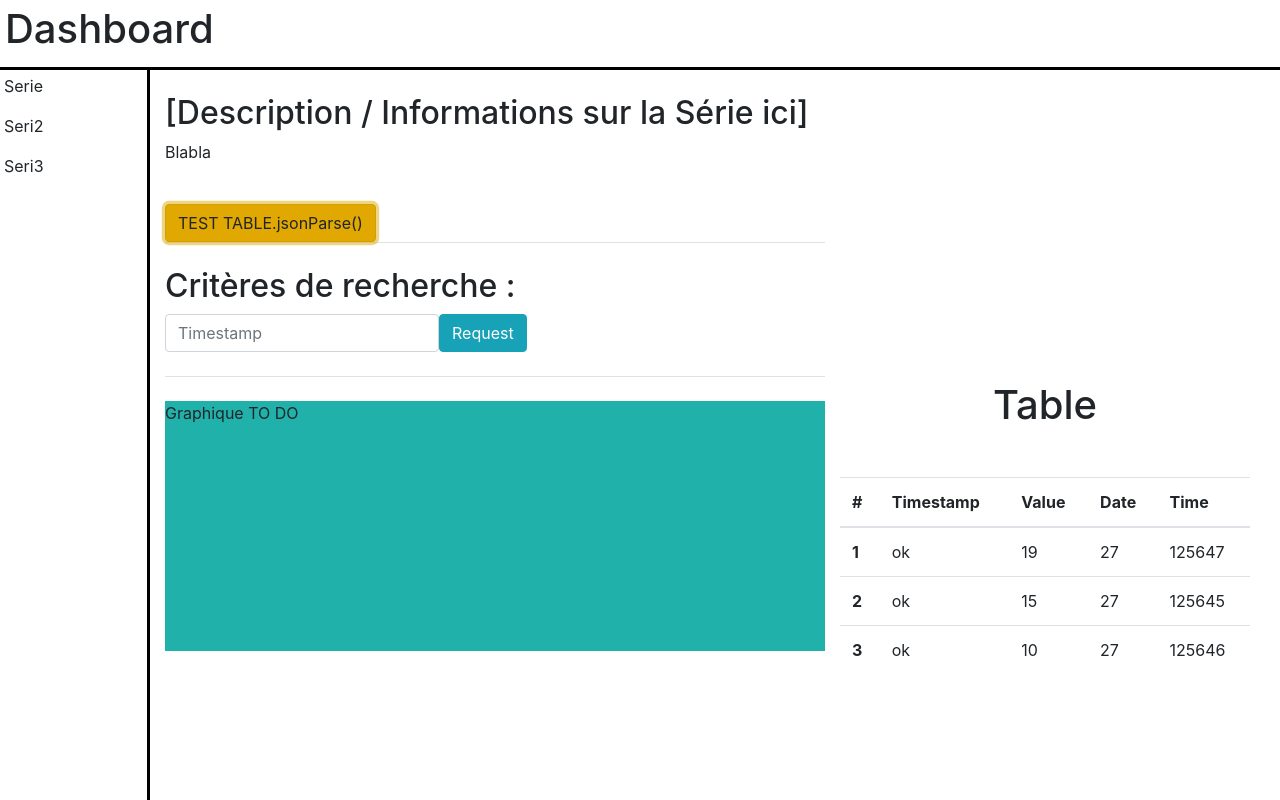
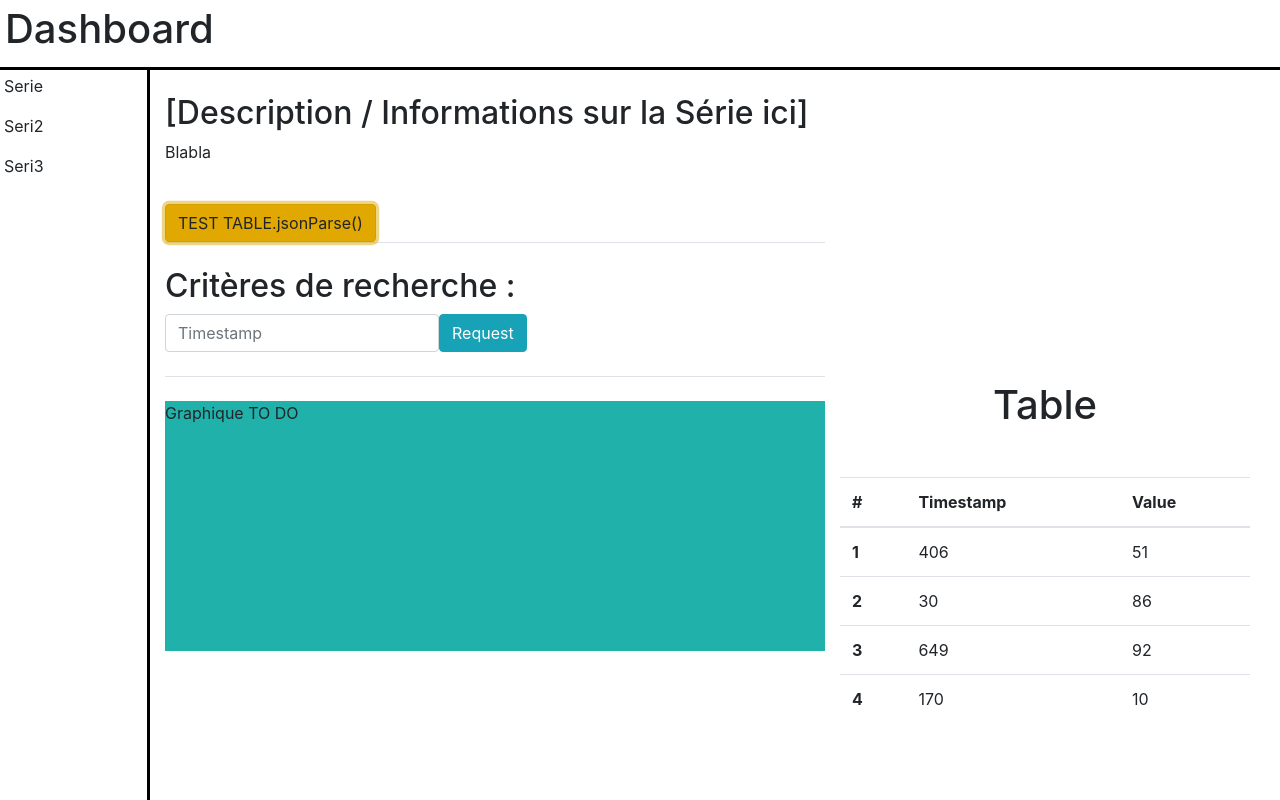
Before and after one commit to PierreTSE/2020-BDD-dashboard, a Vue app: page / in a window 1280 px wide. Both pictures are taken after a click on the button "TEST TABLE.jsonParse()". Built offline with nearby package versions, Linux system fonts and the light colour scheme.

Commit message:
FIx colonnes. Ajout d'un bouton de debug

```diff
--- a/src/App.vue
+++ b/src/App.vue
@@ -47,15 +47,16 @@ export default {
   },
   methods: {
     on_DEBUG_press() {
-      // let fake_data = {
-      //   "success" : true,
-      //   "data" : {
-      //       "125645" : 15,
-      //       "125646" : 10,
-      //       "125647" : 19
-      //   }
-      // // };
-      this.$refs.myTable.jsonParse();
+      let fake_data = {
+        "success" : true,
+        "data" : [
+          {"timestamp": Math.floor(Math.random()*1000), "value": Math.floor(Math.random()*100)},
+          {"timestamp": Math.floor(Math.random()*1000), "value": Math.floor(Math.random()*100)},
+          {"timestamp": Math.floor(Math.random()*1000), "value": Math.floor(Math.random()*100)},
+          {"timestamp": Math.floor(Math.random()*1000), "value": Math.floor(Math.random()*100)},
+        ]
+      };
+      this.$refs.myTable.jsonParse(JSON.stringify(fake_data));
     }
   }
 };
--- a/src/components/Table.vue
+++ b/src/components/Table.vue
@@ -48,17 +48,13 @@
           <th scope="col">#</th>
           <th scope="col">Timestamp</th>
           <th scope="col">Value</th>
-          <th scope="col">Date</th>
-          <th scope="col">Time</th>
         </tr>
       </thead>
       <tbody>
         <tr v-for="(entry, i) in sortedList" :key="i">
           <th scope="row">{{ ++i }}</th>
-          <td>{{ entry.name }}</td>
+          <td>{{ entry.ts }}</td>
           <td>{{ entry.value }}</td>
-          <td>{{ entry.date }}</td>
-          <td>{{ entry.time }}</td>
         </tr>
       </tbody>
     </table>
@@ -70,53 +66,32 @@ export default {
   name: "Table",
   data() {
     return {
-    name: "",
-    value: "",
     allScores: [],
-    date: new Date().toISOString().substr(0, 10),
-    time: ""
     }
   },
   computed: {
     sortedList: function () {
       return this.allScores.slice().sort(function (a, b) {
-        return b.value - a.value;
+        return a.value > b.value;
       });
     },
   },
   methods: {
-    onSubmit() {
-      this.allScores.push({
-        name: this.name,
-        value: this.value,
-        date: this.date.split("-").join("/"),
-        time: this.time
-      });
-      this.clearForm();
+    clearTable() {
+      this.allScores = [];
     },
-    clearForm() {
-      this.name = "";
-      this.value = "";
-      var t = new Date();
-      this.date = t.getDate;
-      this.time = t.getTime();
-    },
-    jsonParse() {
-      console.log("Début jsonParse()");
-      var jsonTest = '{ "success" : true, "data" : [{"timestamp" : "125645", "value" : 15},{"timestamp" :"125646" , "value" : 10},{"timestamp" :"125647" , "value" : 19}]}';
-      var obj = JSON.parse(jsonTest);
+
+    jsonParse(json_input) {
+      this.clearTable();  // Effacer les données déjà présentes
+      let obj = JSON.parse(json_input);
       if (obj.success) {
-        for (let i = 0; i < obj.data.length; i++) {
-          var t = new Date();
+        for (let i = 0; i < obj.data.length; i++) {  // Pour chaque donnée dans le JSON
           this.allScores.push({
-            name: "ok",
+            ts: obj.data[i].timestamp,
             value: obj.data[i].value,
-            date: t.getDate(),
-            time: obj.data[i].timestamp
           });
         }
       }
-      console.log("Fin jsonParse()");
     }
   },
 };
```
